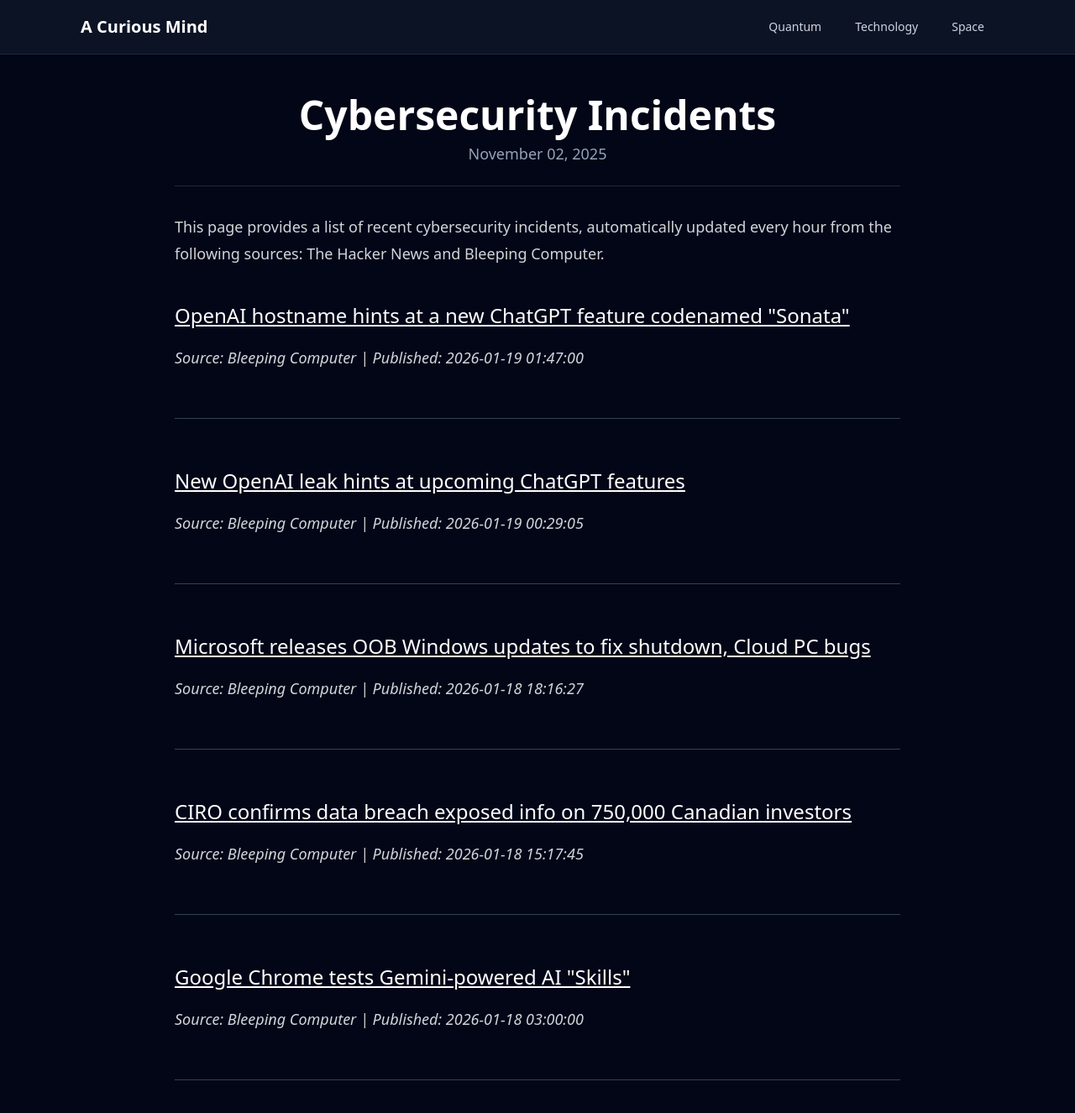
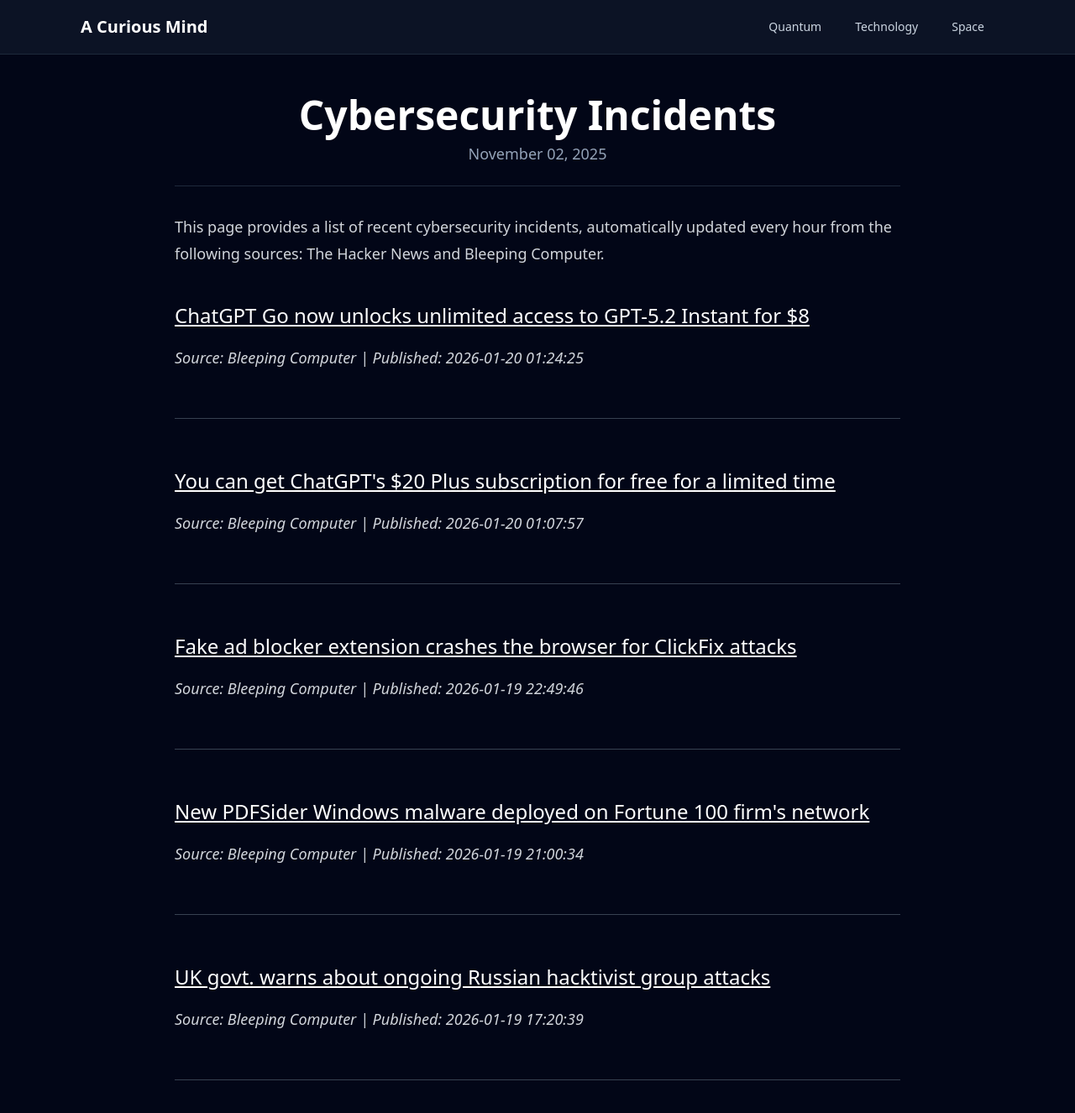
Before and after one commit to onehl7/onehl7.github.io, a Jekyll site: the page built from _posts/2025-11-02-cybersecurity-incidents.md, in a window 1280 px wide and 1400 px high. Shown: the top 1326 px of the window at 84% size. Built offline with Jekyll 4.4.1, drawn with Linux system fonts in a browser that asks for light colours; nearby versions of some CDN libraries.

Commit message:
Update news data

```diff
--- a/_data/news.json
+++ b/_data/news.json
@@ -1,32 +1,32 @@
 [
   {
     "source": "Bleeping Computer",
-    "title": "OpenAI hostname hints at a new ChatGPT feature codenamed \"Sonata\"",
-    "link": "https://www.bleepingcomputer.com/news/artificial-intelligence/openai-hostname-hints-at-a-new-chatgpt-feature-codenamed-sonata/",
-    "published": "2026-01-19 01:47:00"
+    "title": "ChatGPT Go now unlocks unlimited access to GPT-5.2 Instant for $8",
+    "link": "https://www.bleepingcomputer.com/news/artificial-intelligence/chatgpt-go-now-unlocks-unlimited-access-to-gpt-52-instant-for-8/",
+    "published": "2026-01-20 01:24:25"
   },
   {
     "source": "Bleeping Computer",
-    "title": "New OpenAI leak hints at upcoming ChatGPT features",
-    "link": "https://www.bleepingcomputer.com/news/artificial-intelligence/new-openai-leak-hints-at-upcoming-chatgpt-features/",
-    "published": "2026-01-19 00:29:05"
+    "title": "You can get ChatGPT's $20 Plus subscription for free for a limited time",
+    "link": "https://www.bleepingcomputer.com/news/artificial-intelligence/you-can-get-chatgpts-20-plus-subscription-for-free-for-a-limited-time/",
+    "published": "2026-01-20 01:07:57"
   },
   {
     "source": "Bleeping Computer",
-    "title": "Microsoft releases OOB Windows updates to fix shutdown, Cloud PC bugs",
-    "link": "https://www.bleepingcomputer.com/news/microsoft/microsoft-releases-oob-windows-updates-to-fix-shutdown-cloud-pc-bugs/",
-    "published": "2026-01-18 18:16:27"
+    "title": "Fake ad blocker extension crashes the browser for ClickFix attacks",
+    "link": "https://www.bleepingcomputer.com/news/security/fake-ad-blocker-extension-crashes-the-browser-for-clickfix-attacks/",
+    "published": "2026-01-19 22:49:46"
   },
   {
     "source": "Bleeping Computer",
-    "title": "CIRO confirms data breach exposed info on 750,000 Canadian investors",
-    "link": "https://www.bleepingcomputer.com/news/security/ciro-data-breach-last-year-exposed-info-on-750-000-canadian-investors/",
-    "published": "2026-01-18 15:17:45"
+    "title": "New PDFSider Windows malware deployed on Fortune 100 firm's network",
+    "link": "https://www.bleepingcomputer.com/news/security/new-pdfsider-windows-malware-deployed-on-fortune-100-firms-network/",
+    "published": "2026-01-19 21:00:34"
   },
   {
     "source": "Bleeping Computer",
-    "title": "Google Chrome tests Gemini-powered AI \"Skills\"",
-    "link": "https://www.bleepingcomputer.com/news/artificial-intelligence/google-chrome-tests-gemini-powered-ai-skills/",
-    "published": "2026-01-18 03:00:00"
+    "title": "UK govt. warns about ongoing Russian hacktivist group attacks",
+    "link": "https://www.bleepingcomputer.com/news/security/uk-govt-warns-about-ongoing-russian-hacktivist-group-attacks/",
+    "published": "2026-01-19 17:20:39"
   }
 ]
```
